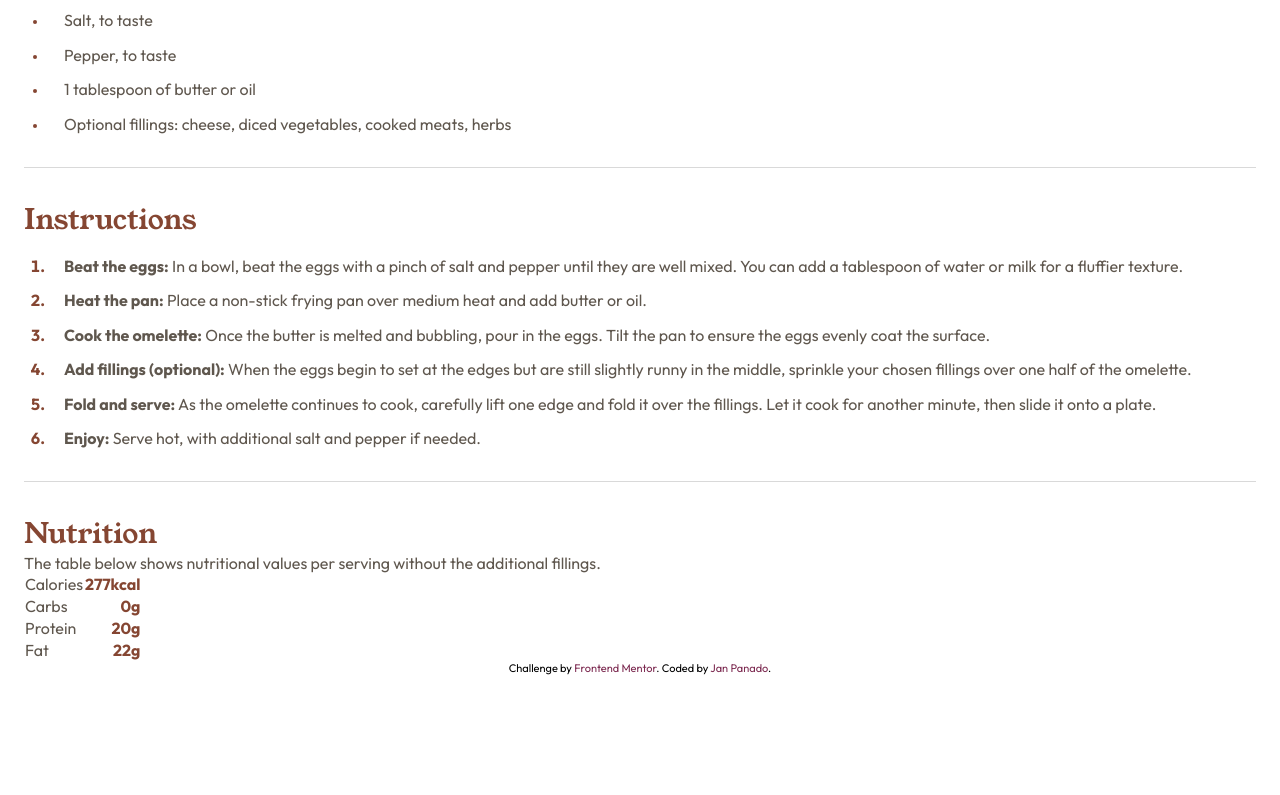
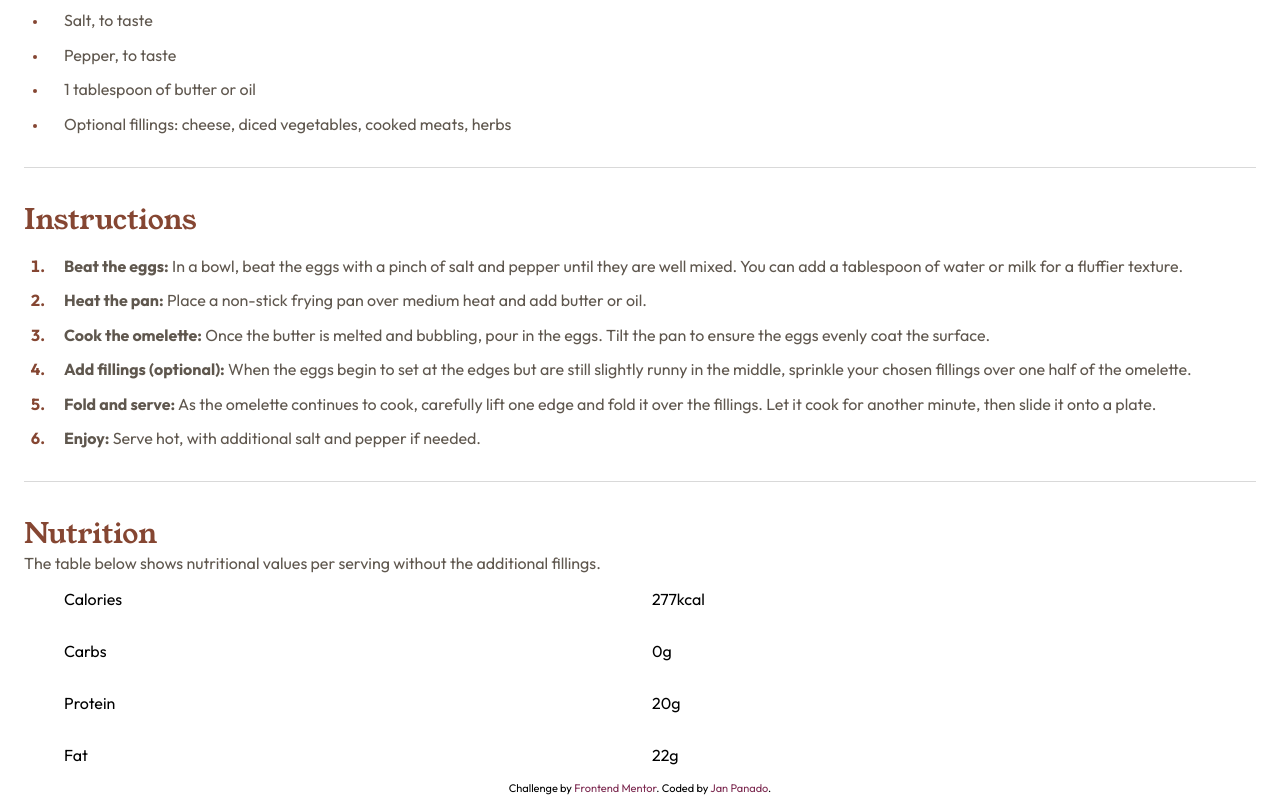
Before and after one commit to Negligence/recipe-page, a website: page index.html in a window 1280 px wide. Shown: the part 766-1561 px from the top of the page. Before the commit the page ends 1441 px from the top, so only its background shows below. Drawn offline with Linux system fonts and the light colour scheme.

Commit message:
foundout tbody was cockblocking me switched to ul then dl added hr but encountered border problem

```diff
--- a/index.html
+++ b/index.html
@@ -111,29 +111,25 @@
 
         <p>The table below shows nutritional values per serving without the additional fillings.</p>
 
-        <table>
+        <dl>
+          <dt>Calories</dt>
+          <dd>277kcal</dd>
 
-          <tr>
-            <td>Calories</td>
-            <td><b>277kcal</b></td>
-          </tr>
+          <hr>
 
-          <tr>
-            <td>Carbs</td>
-            <td><b>0g</b></td>
-          </tr>
+          <dt>Carbs</dt>
+          <dd>0g</dd>
 
-          <tr>
-            <td>Protein</td>
-            <td><b>20g</b></td>
-          </tr>
+          <hr>
 
-          <tr>
-            <td>Fat</td>
-            <td><b>22g</b></td>
-          </tr>
+          <dt>Protein</dt>
+          <dd>20g</dd>
 
-        </table>
+          <hr>
+
+          <dt>Fat</dt>
+          <dd>22g</dd>
+        </dl>
 
       </section>
       <!-- #endregion Nutrition -->
--- a/source/sass/styles.scss
+++ b/source/sass/styles.scss
@@ -217,19 +217,26 @@
 #nutrition {
   padding-inline: 1.5rem;
 
-  table,tr {
-    width: 100%;
+  dl {
+    padding-inline-start: rem(24px);
+    display: grid;
+    grid-template-columns: repeat(2, 1fr);
   }
 
-  table {
-    display: grid;
-    grid-auto-flow: column;
-    justify-items: start;
+  dt {
+    padding-inline-start: 1rem;
   }
 
-  tr {
-    display: flex;
-    justify-content: space-between;
+  dt,dd {
+    display: inline-block;
+    padding-block: 1rem;
+  }
+
+  hr {
+    display: contents;
+    width: 100%;
+    border-width: 1px 0 0;
+    border-color: hsla(0, 0%, 0%, 0.15);
   }
 
 }
```
Also changed, not shown: source/index.html (+14 -18 lines), assets/css/styles.css, source/assets/css/styles.css.
